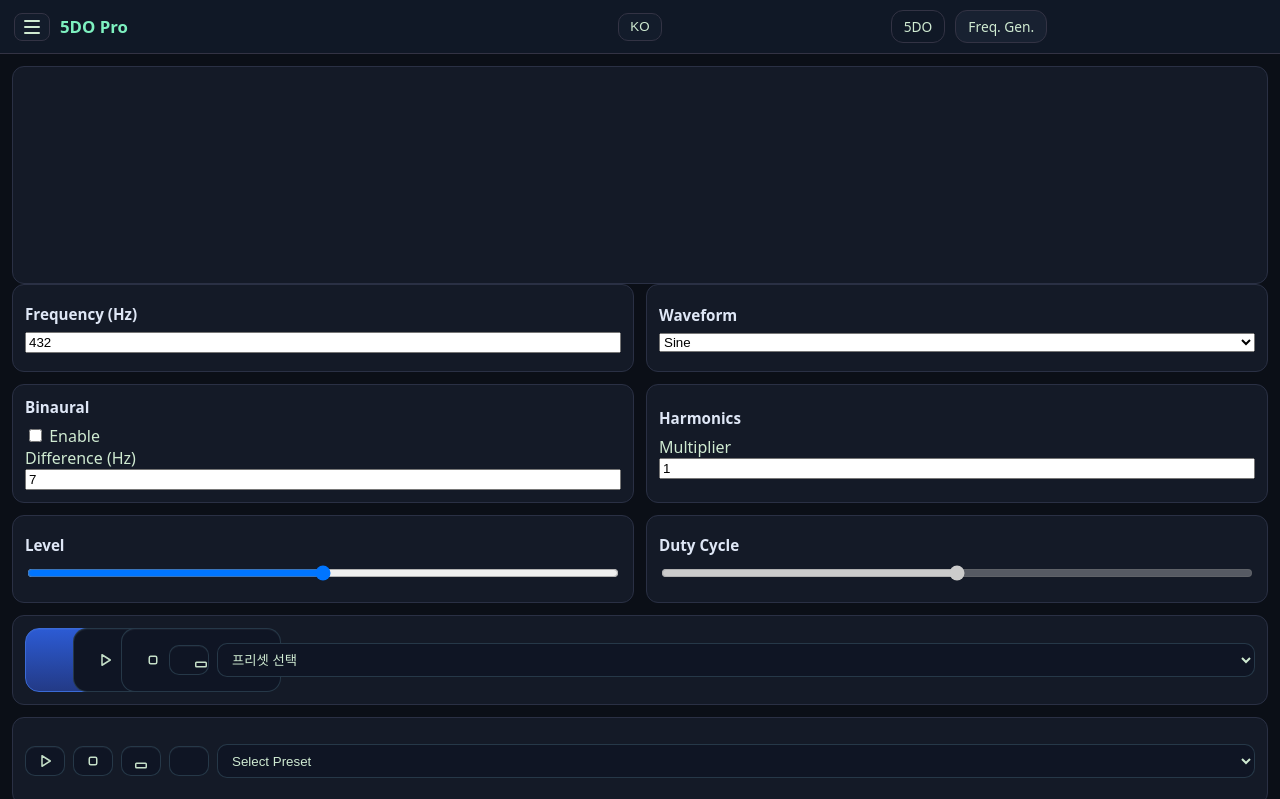
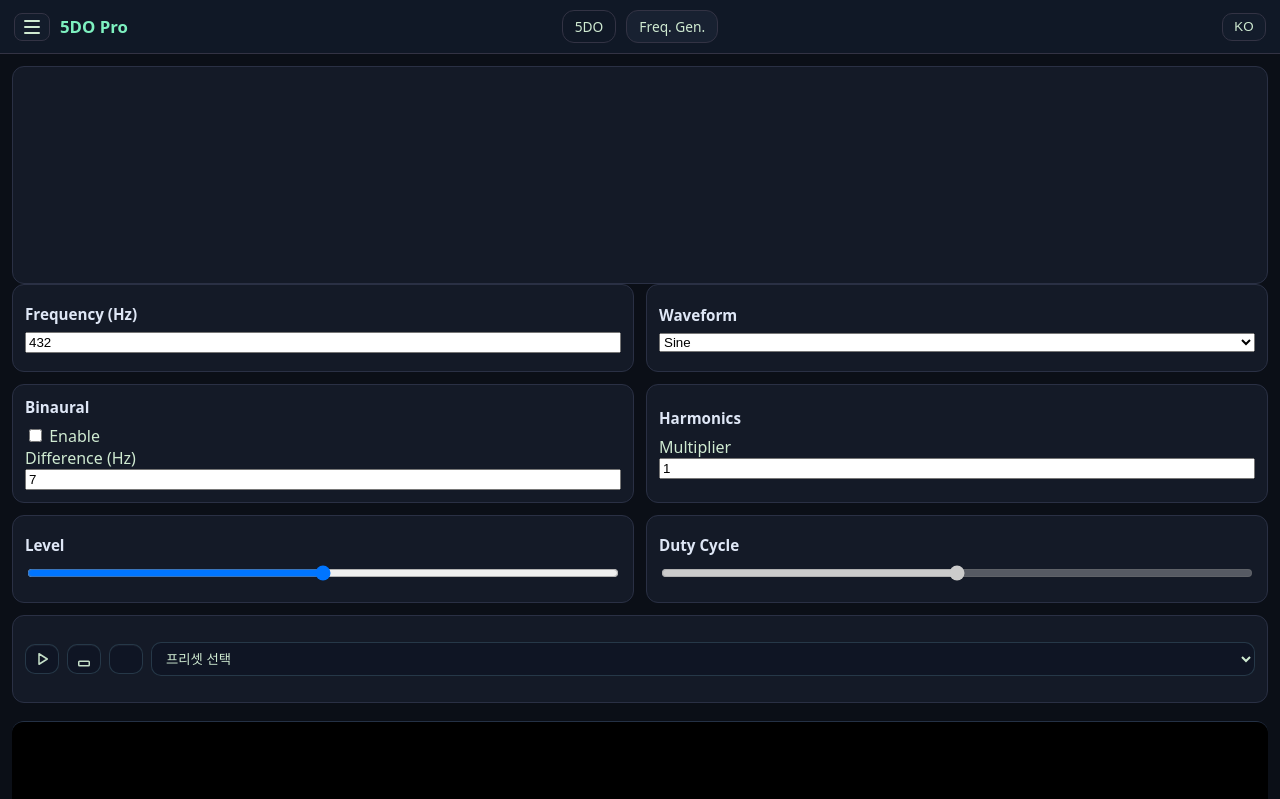
Before and after one commit to paulkpark/5dio-app, a website: page public/5do_pro.html in a window 1280 px wide. Both pictures are taken after a click on the element "Freq. Gen.". Shown: the top 799 px of the page. Drawn offline with nearby package versions, Linux system fonts and the light colour scheme; no server answers.

Commit message:
Add files via upload

```diff
--- a/public/5do_pro.html
+++ b/public/5do_pro.html
@@ -133,7 +133,7 @@ header{display:grid;grid-template-columns:1fr auto 1fr;align-items:center;gap:10
 
 
 /* minimal square control buttons */
-.ctrlbar{display:grid;grid-template-columns:repeat(4,40px) 1fr;gap:8px;align-items:center}
+.ctrlbar{display:grid;grid-template-columns:34px 34px 34px 1fr;gap:8px;align-items:center}
  .icon-btn{display:flex;align-items:center;justify-content:center;height:30px;border-radius:10px;border:1px solid rgba(120,180,200,.22);background:#0f1524;box-shadow:inset 0 1px 0 rgba(255,255,255,.04)}
 .icon-btn:hover{filter:brightness(1.06)}
 .icon{width:18px;height:18px;stroke:#cfead1;fill:none;stroke-width:2;opacity:.95}
@@ -157,13 +157,11 @@ header{display:grid;grid-template-columns:1fr auto 1fr;align-items:center;gap:10
     </div>
     <div class="logo">5DO Pro</div>
   </div>
-  <div class="right-pack"><button id="langToggle" class="pill" title="EN/KO">KO</button></div>
-
   <div class="tabs">
     <div class="tab active" data-target="lib">5DO</div>
     <div class="tab" data-target="gen">Freq. Gen.</div>
   </div>
-
+  <div class="right-pack"><button id="langToggle" class="pill" title="EN/KO">KO</button></div>
 </header>
 <div class="menu-backdrop" id="menuBackdrop"></div>
 
@@ -256,12 +254,9 @@ header{display:grid;grid-template-columns:1fr auto 1fr;align-items:center;gap:10
       </div>
 
       <div class="field full">
-        <div class="gen-actions ctrlbar">
-  <button id="genStart" class="icon-btn" title="Play" aria-label="Play">
+  <div class="gen-actions ctrlbar" id="genCtrlBar">
+  <button id="genToggle" class="icon-btn" title="Play/Pause" aria-label="Play/Pause">
     <svg class="icon" viewBox="0 0 24 24"><polygon points="8,5 8,19 19,12" stroke-linejoin="round"/></svg>
-  </button>
-  <button id="genStop" class="icon-btn" title="Stop" aria-label="Stop">
-    <svg class="icon" viewBox="0 0 24 24"><rect x="7" y="7" width="10" height="10" rx="2"/></svg>
   </button>
   <button id="btnSavePreset" class="icon-btn" title="Save Preset" aria-label="Save">
     <svg class="icon" viewBox="0 0 24 24"><path d="M12 3v10m0 0l-4-4m4 4l4-4"/><rect x="5" y="15" width="14" height="6" rx="1"/></svg>
@@ -270,26 +265,9 @@ header{display:grid;grid-template-columns:1fr auto 1fr;align-items:center;gap:10
     <svg class="icon" viewBox="0 0 24 24"><path d="M6 7h12M9 7v11m6-11v11M5 7l1 14h12l1-14M9 4h6l1 3H8z"/></svg>
   </button>
   <select id="presetSelect" class="preset-select"><option value="">Select Preset</option></select>
+
+  </div>
 </div>
-      </div>
-
-      <div class="field full">
-        <div class="gen-actions ctrlbar">
-  <button id="genStart" class="icon-btn" title="Play" aria-label="Play">
-    <svg class="icon" viewBox="0 0 24 24"><polygon points="8,5 8,19 19,12" stroke-linejoin="round"/></svg>
-  </button>
-  <button id="genStop" class="icon-btn" title="Stop" aria-label="Stop">
-    <svg class="icon" viewBox="0 0 24 24"><rect x="7" y="7" width="10" height="10" rx="2"/></svg>
-  </button>
-  <button id="btnSavePreset" class="icon-btn" title="Save Preset" aria-label="Save">
-    <svg class="icon" viewBox="0 0 24 24"><path d="M12 3v10m0 0l-4-4m4 4l4-4"/><rect x="5" y="15" width="14" height="6" rx="1"/></svg>
-  </button>
-  <button id="btnDeletePreset" class="icon-btn" title="Delete Preset" aria-label="Delete">
-    <svg class="icon" viewBox="0 0 24 24"><path d="M6 7h12M9 7v11m6-11v11M5 7l1 14h12l1-14M9 4h6l1 3H8z"/></svg>
-  </button>
-  <select id="presetSelect" class="preset-select"><option value="">Select Preset</option></select>
-</div>
-      </div>
 
     </div>
 
@@ -661,8 +639,9 @@ document.addEventListener('DOMContentLoaded', ()=>{
     if(!ctx){ ctx = new (window.AudioContext||window.webkitAudioContext)(); window.audioCtx = ctx; }
     return ctx;
   }
-  const genFreq=$('#genFreq'), genWave=$('#genWave'), genStart=$('#genStart'), genStop=$('#genStop');
-  const btnSave=$('#btnSavePreset'), btnLoad=$('#btnLoadPreset');
+  const genFreq=$('#genFreq'), genWave=$('#genWave');
+  const genToggle=$('#genToggle');
+  const btnSave=$('#btnSavePreset');
   const genBinaural=$('#genBinaural'), genBeat=$('#genBeat'), genHarm=$('#genHarmonics');
   let oscL=null, oscR=null, gainL=null, gainR=null, merger=null, analyserGen=null; window.rafGen=0;
 
@@ -696,36 +675,32 @@ document.addEventListener('DOMContentLoaded', ()=>{
       g.lineWidth=2; g.strokeStyle='#8bd1ff'; g.stroke();
     } cancelAnimationFrame(window.rafGen||0); tick();
   }
-  genStart && genStart.addEventListener('click', startGen);
-  genStop && genStop.addEventListener('click', stopAll);
+  let isGenPlaying=false;
+  function setToggleIcon(){
+    const playSVG = '<svg class="icon" viewBox="0 0 24 24"><polygon points="8,5 8,19 19,12" stroke-linejoin="round"/></svg>';
+    const pauseSVG= '<svg class="icon" viewBox="0 0 24 24"><rect x="6" y="5" width="4" height="14" rx="1"/><rect x="14" y="5" width="4" height="14" rx="1"/></svg>';
+    if(genToggle) genToggle.innerHTML = isGenPlaying ? pauseSVG : playSVG;
+  }
+  async function toggleGen(){
+    if(isGenPlaying){ stopAll(); isGenPlaying=false; setToggleIcon(); return; }
+    try{ await startGen(); isGenPlaying=true; setToggleIcon(); }catch(e){ console.warn(e); }
+  }
+  genToggle && genToggle.addEventListener('click', toggleGen);
 
   const PKEY='genPresets';
   function getPresets(){ try{return JSON.parse(localStorage.getItem(PKEY)||'[]')}catch(e){return[]} }
   function setPresets(a){ localStorage.setItem(PKEY, JSON.stringify(a.slice(0,10))); }
   function savePreset(){
     const data={freq:genFreq.value,wave:genWave.value,binaural:!!(genBinaural&&genBinaural.checked),beat:genBeat.value,harm:genHarm.value};
-    localStorage.setItem('genPreset', JSON.stringify(data));
     const name = prompt((window.lang==='en')?'Preset name':'프리셋 이름'); if(!name) return;
     const list=getPresets().filter(p=>p.name!==name); list.unshift({name,data}); setPresets(list); renderPresetList();
     alert((window.lang==='en')?'Preset saved':'프리셋 저장됨');
   }
-  function loadPreset(){
-    const sel=document.getElementById('presetSelect');
-    if(sel && sel.value){
-      const f=getPresets().find(p=>p.name===sel.value); if(!f) return alert((window.lang==='en')?'No preset':'프리셋 없음');
-      const d=f.data||{}; genFreq.value=d.freq||'432'; genWave.value=d.wave||'sine'; if(genBinaural) genBinaural.checked=!!d.binaural; genBeat.value=d.beat||'7'; genHarm.value=d.harm||'1';
-      alert((window.lang==='en')?'Preset loaded':'프리셋 불러옴'); return;
-    }
-    try{ const d=JSON.parse(localStorage.getItem('genPreset')||'{}'); genFreq.value=d.freq||'432'; genWave.value=d.wave||'sine'; if(genBinaural) genBinaural.checked=!!d.binaural; genBeat.value=d.beat||'7'; genHarm.value=d.harm||'1'; alert((window.lang==='en')?'Preset loaded':'프리셋 불러옴'); }catch(e){}
-  }
   btnSave && btnSave.addEventListener('click', savePreset);
-  btnLoad && btnLoad.addEventListener('click', loadPreset);
   window.renderPresetList = function(){ const sel=document.getElementById('presetSelect'); if(!sel) return; const list=getPresets(); sel.innerHTML='<option value="">'+((window.lang==='en')?'Select Preset':'프리셋 선택')+'</option>'; list.forEach(p=>{ const o=document.createElement('option'); o.value=p.name; o.textContent=p.name; sel.appendChild(o); }); };
-  document.addEventListener('DOMContentLoaded', ()=>{
-    ['genStart','genStop','btnSavePreset','btnLoadPreset'].forEach(id=>{ const el=document.getElementById(id); if(el){ el.classList.add('btn-itunes','lg'); if(id==='genStart') el.classList.add('primary'); } });
-    renderPresetList();
-  });
-})();
+  document.addEventListener('DOMContentLoaded', ()=>{ renderPresetList(); setToggleIcon(); });('click', loadPreset);
+  window.renderPresetList = function(){ const sel=document.getElementById('presetSelect'); if(!sel) return; const list=getPresets(); sel.innerHTML='<option value="">'+((window.lang==='en')?'Select Preset':'프리셋 선택')+'</option>'; list.forEach(p=>{ const o=document.createElement('option'); o.value=p.name; o.textContent=p.name; sel.appendChild(o); }); };
+  document.addEventListener('DOMContentLoaded', ()=>{ renderPresetList(); });})();
 </script>
 
 <script>
```
